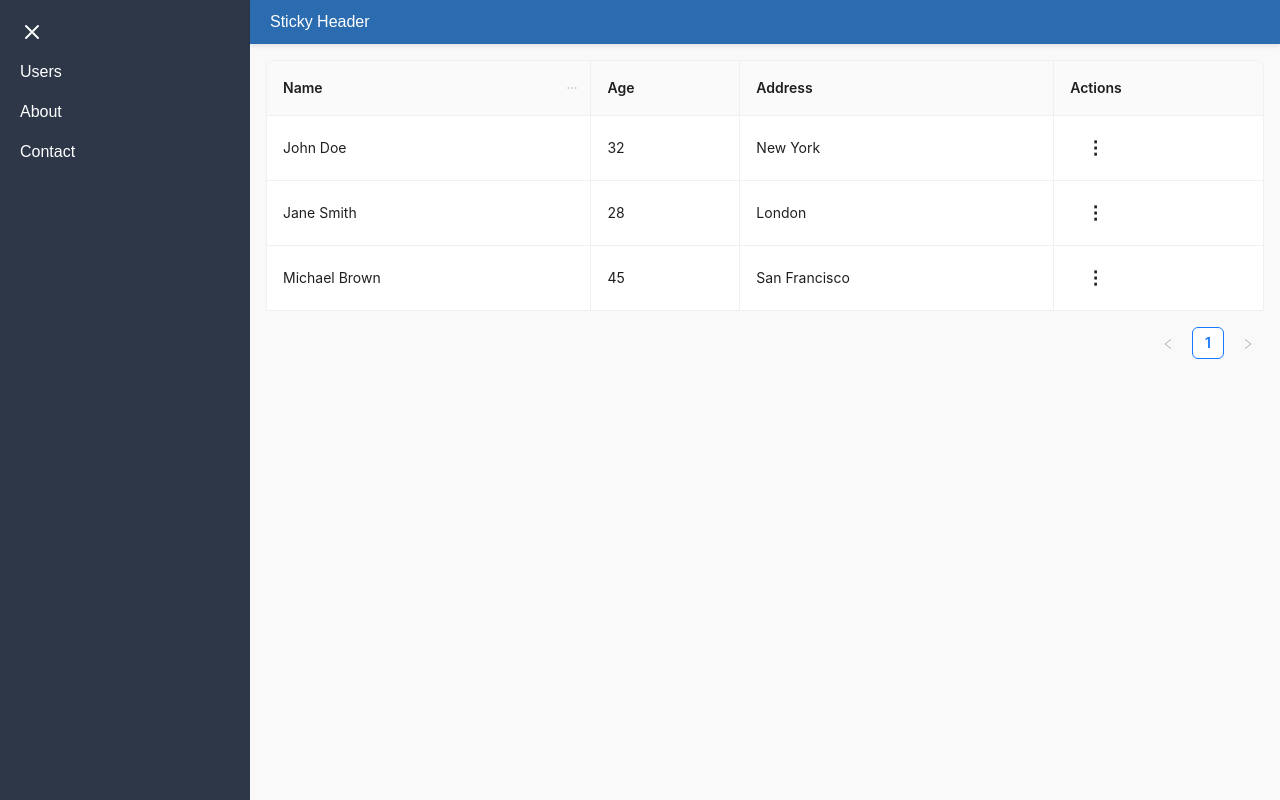
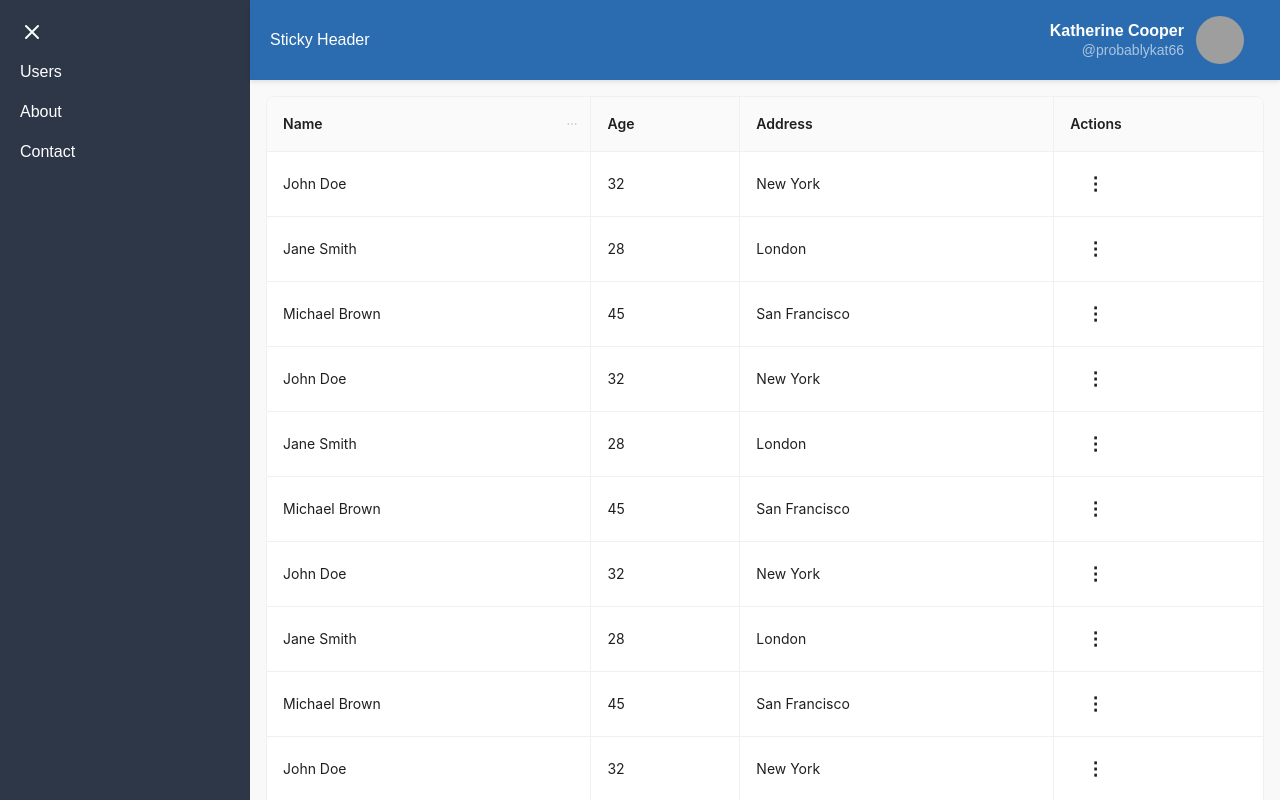
Before and after one commit to Khizer9/custom-nextjs-dashboard, a Next.js app: page /users in a window 1280 px wide. Built offline with nearby package versions, Linux system fonts and the light colour scheme; grey boxes are pictures that could not be loaded.

Commit message:
added profile menu and tooltip for sidebar

```diff
--- a/src/app/globals.css
+++ b/src/app/globals.css
@@ -32,7 +32,7 @@ body {
   background-color: white;
 }
 
-header {
+header.main-header {
   position: sticky;
   top: 0;
   background-color: #2b6cb0;
@@ -40,4 +40,12 @@ header {
   padding: 10px 20px;
   z-index: 10;
   box-shadow: 0 2px 4px rgba(0, 0, 0, 0.1);
+  display: flex;
+  align-items: center;
+  justify-content: space-between;
+  height: 80px;
 }
+
+.sidebar-navlinks{
+  cursor: pointer;
+}
--- a/src/app/users/page.jsx
+++ b/src/app/users/page.jsx
@@ -15,6 +15,18 @@ const Page = () => {
     { key: "1", name: "John Doe", age: 32, address: "New York" },
     { key: "2", name: "Jane Smith", age: 28, address: "London" },
     { key: "3", name: "Michael Brown", age: 45, address: "San Francisco" },
+    { key: "4", name: "John Doe", age: 32, address: "New York" },
+    { key: "5", name: "Jane Smith", age: 28, address: "London" },
+    { key: "6", name: "Michael Brown", age: 45, address: "San Francisco" },
+    { key: "7", name: "John Doe", age: 32, address: "New York" },
+    { key: "8", name: "Jane Smith", age: 28, address: "London" },
+    { key: "9", name: "Michael Brown", age: 45, address: "San Francisco" },
+    { key: "10", name: "John Doe", age: 32, address: "New York" },
+    { key: "11", name: "Jane Smith", age: 28, address: "London" },
+    { key: "12", name: "Michael Brown", age: 45, address: "San Francisco" },
+    { key: "13", name: "John Doe", age: 32, address: "New York" },
+    { key: "14", name: "Jane Smith", age: 28, address: "London" },
+    { key: "15", name: "Michael Brown", age: 45, address: "San Francisco" },
   ];
 
   // Columns with Filters and Actions
@@ -85,7 +97,7 @@ const Page = () => {
       <Table
         dataSource={filteredData}
         columns={columns}
-        pagination={{ pageSize: 5 }}
+        pagination={{ pageSize: 10 }}
         bordered
       />
     </div>
--- a/src/components/Header.jsx
+++ b/src/components/Header.jsx
@@ -1,7 +1,9 @@
+import ProfileDropdown from '../components/ProfileDropdown';
 const Header = () => {
     return (
-      <header>
+      <header className='main-header'>
         <h1>Sticky Header</h1>
+        <ProfileDropdown />
       </header>
     );
   };
--- a/src/components/Layout.jsx
+++ b/src/components/Layout.jsx
@@ -7,7 +7,7 @@ const Layout = ({children}) => {
       <Sidebar />
       <div style={{ flex: 1, display: "flex", flexDirection: "column" }}>
         <Header />
-        <main className="p-4">{children}</main>
+        <main className="p-4 overflow-y-scroll">{children}</main>
       </div>
     </div>
   );
--- /dev/null
+++ b/src/components/ProfileDropdown.jsx
@@ -0,0 +1,50 @@
+import React, { useEffect, useRef, useState } from 'react';
+import '../styles/NavBar.css';
+
+const NavBar = () => {
+  const [menuActive, setMenuActive] = useState(false);
+  const navRef = useRef(null);
+
+  const toggleMenu = () => {
+    setMenuActive((prevState) => !prevState);
+  };
+
+  const handleClickOutside = (event) => {
+    if (navRef.current && !navRef.current.contains(event.target)) {
+      setMenuActive(false);
+    }
+  };
+
+  useEffect(() => {
+    document.addEventListener('mousedown', handleClickOutside);
+
+    return () => {
+      document.removeEventListener('mousedown', handleClickOutside);
+    };
+  }, []);
+
+  return (
+    <nav className='profile-dropdown-nav' ref={navRef}>
+      <div className="profile" onClick={toggleMenu}>
+        <div className="user">
+          <h3>Katherine Cooper</h3>
+          <p>@probablykat66</p>
+        </div>
+        <div className="img-box">
+          <img src="https://i.postimg.cc/BvNYhMHS/user-img.jpg" alt="some user image" />
+        </div>
+      </div>
+      <div className={`menu ${menuActive ? 'active' : ''}`}>
+        <ul>
+          <li><a href="#"><i className="ph-bold ph-user"></i>&nbsp;Profile</a></li>
+          <li><a href="#"><i className="ph-bold ph-envelope-simple"></i>&nbsp;Inbox</a></li>
+          <li><a href="#"><i className="ph-bold ph-gear-six"></i>&nbsp;Settings</a></li>
+          <li><a href="#"><i className="ph-bold ph-question"></i>&nbsp;Help</a></li>
+          <li><a href="#"><i className="ph-bold ph-sign-out"></i>&nbsp;Sign Out</a></li>
+        </ul>
+      </div>
+    </nav>
+  );
+};
+
+export default NavBar;
--- a/src/components/Sidebar.jsx
+++ b/src/components/Sidebar.jsx
@@ -4,6 +4,7 @@ import { motion } from "framer-motion";
 import { Menu, X } from "lucide-react";
 import { useState } from "react";
 import { useRouter } from "next/navigation";
+import { Tooltip } from "antd";
 const Sidebar = () => {
   const [isOpen, setIsOpen] = useState(true);
 
@@ -15,16 +16,29 @@ const Sidebar = () => {
       className="sidebar"
       initial={{ width: isOpen ? 250 : 80 }}
       animate={{ width: isOpen ? 250 : 80 }}
-      transition={{ duration: 0.3 }}
+      transition={{ duration: 0.1 }}
     >
-      <button onClick={toggleSidebar} className="bg-transparent border-none text-white mb-4">
+      <button
+        onClick={toggleSidebar}
+        className="bg-transparent border-none text-white mb-4"
+      >
         {isOpen ? <X size={24} /> : <Menu size={24} />}
       </button>
       <nav>
         <ul>
-          <li className="mb-4" onClick={() => router.push('/users')}>Users</li>
-          <li className="mb-4" onClick={() => router.push('/about')}>About</li>
-          <li className="mb-4">Contact</li>
+          <Tooltip title="Users" placement="right">
+            <li className="mb-4 sidebar-navlinks" onClick={() => router.push("/users")}>
+              Users
+            </li>
+          </Tooltip>
+          <Tooltip title="About" placement="right">
+            <li className="mb-4 sidebar-navlinks" onClick={() => router.push("/about")}>
+              About
+            </li>
+          </Tooltip>
+          <Tooltip title="Contact" placement="right">
+            <li className="mb-4 sidebar-navlinks">Contact</li>
+          </Tooltip>
         </ul>
       </nav>
     </motion.div>
--- /dev/null
+++ b/src/styles/NavBar.css
@@ -0,0 +1,112 @@
+.profile-dropdown-nav {
+    padding: 16px;
+    display: flex;
+    justify-content: space-between;
+    align-items: center;
+}
+/* profile menu */
+
+.profile {
+    position: relative;
+    display: flex;
+    justify-content: flex-end;
+    align-items: center;
+    gap: 12px;
+    cursor: pointer;
+    text-align: end;
+}
+
+.profile h3 {
+    text-align: end;
+    line-height: 1;
+    margin-bottom: 4px;
+    font-weight: 600;
+}
+
+.profile p {
+    line-height: 1;
+    font-size: 14px;
+    opacity: .6;
+}
+
+.profile .img-box {
+    position: relative;
+    width: 48px;
+    height: 48px;
+    border-radius: 50%;
+    overflow: hidden;
+}
+
+.profile .img-box img {
+    position: absolute;
+    top: 0;
+    left: 0;
+    width: 100%;
+    height: 100%;
+    object-fit: cover;
+}
+
+/* menu (the right one) */
+
+.menu {
+    position: absolute;
+    top: calc(100% + 0px);
+    right: 35px;
+    width: 165px;
+    min-height: 100px;
+    background: #fff;
+    box-shadow: 0 10px 20px rgba(0, 0, 0, .2);
+    opacity: 0;
+    transform: translateY(-10px);
+    visibility: hidden;
+    transition: 300ms;
+}
+
+.menu::before {
+    content: '';
+    position: absolute;
+    top: -10px;
+    right: 14px;
+    width: 20px;
+    height: 20px;
+    background: #fff;
+    transform: rotate(45deg);
+    z-index: -1;
+}
+
+.menu.active {
+    opacity: 1;
+    transform: translateY(0);
+    visibility: visible;
+}
+
+/* menu links */
+
+.menu ul {
+    position: relative;
+    display: flex;
+    flex-direction: column;
+    z-index: 10;
+    background: #fff;
+}
+
+.menu ul li {
+    list-style: none;
+}
+
+.menu ul li:hover {
+    background: #eee;
+}
+
+.menu ul li a {
+    text-decoration: none;
+    color: #000;
+    display: flex;
+    align-items: center;
+    padding: 10px 20px;
+    gap: 6px;
+}
+
+.menu ul li a i {
+    font-size: 1.2em;
+}
```
